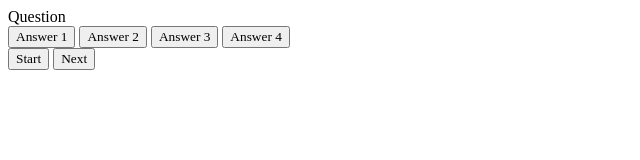
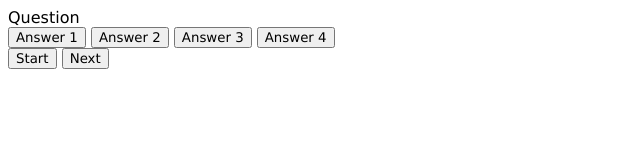
Before and after one commit to BeataJ/quiz-app-js, a plain HTML site: page index.html in a window 1280 px wide. Shown: the whole page, without its empty margins (0-640 px from the left). Drawn offline with Linux system fonts and the light colour scheme.

Commit message:
change font-family

```diff
--- a/styles.css
+++ b/styles.css
@@ -1,4 +1,4 @@
 *, *::before, ::after {
   box-sizing: border-box;
-  font-family: Gotham Rounded;
+  font-family: Verdana, Geneva, Tahoma, sans-serif
 }
```
